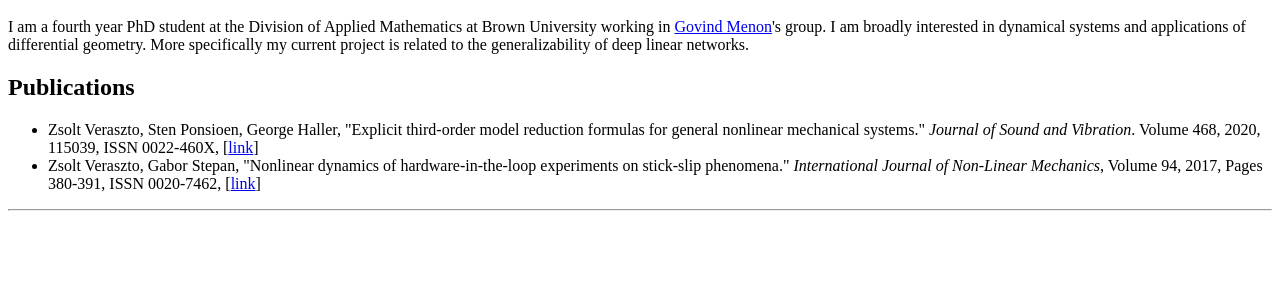
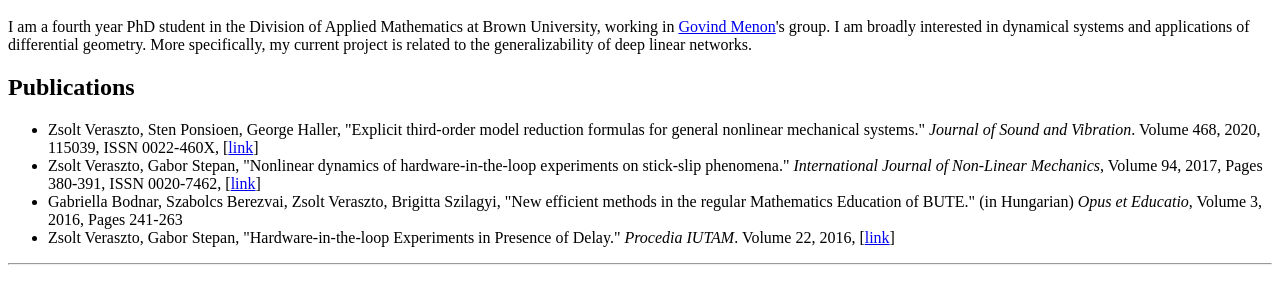
Before and after one commit to zsoltveraszto/zsoltveraszto.github.io, a plain HTML site: page index.html in a window 1280 px wide. Shown: the part 192-496 px from the top of the page. Drawn offline with Linux system fonts and the light colour scheme.

Commit message:
More publications

```diff
--- a/index.html
+++ b/index.html
@@ -7,7 +7,7 @@
 <IMG SRC="profile.png" ALIGN="BOTTOM" width="150">
 <br>
 <H1>Zsolt Veraszto</H1>
-<P> I am a fourth year PhD student at the Division of Applied Mathematics at Brown University working in <a href="https://www.dam.brown.edu/people/menon/">Govind Menon</a>'s group. I am broadly interested in dynamical systems and applications of differential geometry. More specifically my current project is related to the generalizability of deep linear networks.
+<P> I am a fourth year PhD student in the Division of Applied Mathematics at Brown University, working in <a href="https://www.dam.brown.edu/people/menon/">Govind Menon</a>'s group. I am broadly interested in dynamical systems and applications of differential geometry. More specifically, my current project is related to the generalizability of deep linear networks.
 <H2>Publications</H2>
 
 <ul style="list-style-type:disc;">
@@ -26,6 +26,19 @@ Volume 94,
 Pages 380-391,
 ISSN 0020-7462, [<a href="https://doi.org/10.1016/j.ijnonlinmec.2017.01.006">link</a>]
 </li>
+</li>
+  <li>Gabriella Bodnar, Szabolcs Berezvai, Zsolt Veraszto, Brigitta Szilagyi, "New efficient methods in the regular Mathematics Education of BUTE." (in Hungarian)
+<i>Opus et Educatio</i>,
+Volume 3,
+2016,
+Pages 241-263
+</li>
+<li>Zsolt Veraszto, Gabor Stepan,
+"Hardware-in-the-loop Experiments in Presence of Delay."
+<i>Procedia IUTAM</i>.
+Volume 22,
+2016, [<a href="https://www.sciencedirect.com/science/article/pii/S2210983817300949/pdf?md5=7c59f8b0a07994820c2b975f4d7a7c05&pid=1-s2.0-S2210983817300949-main.pdf">link</a>]
+</li>
 </ul>
 
 <HR>
```
